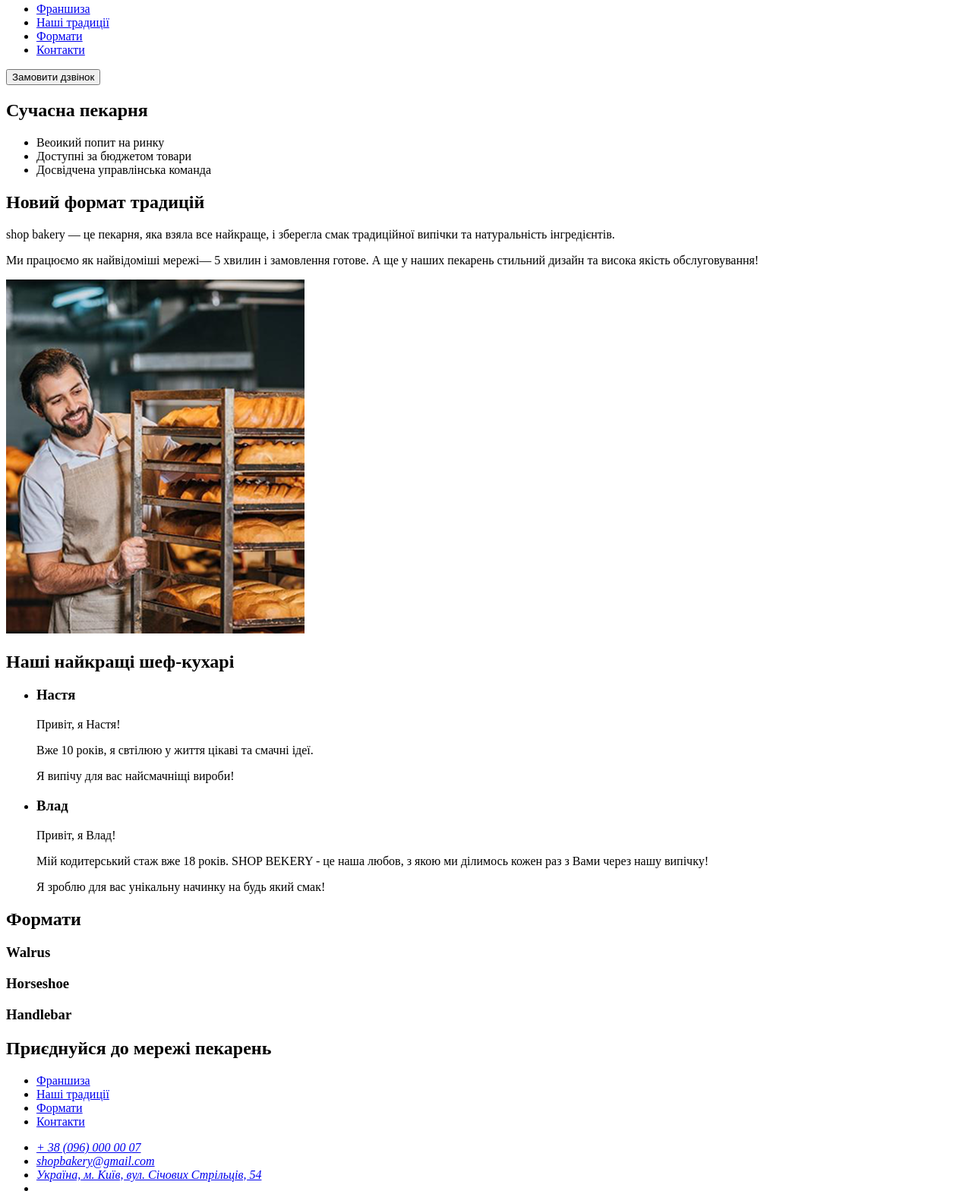
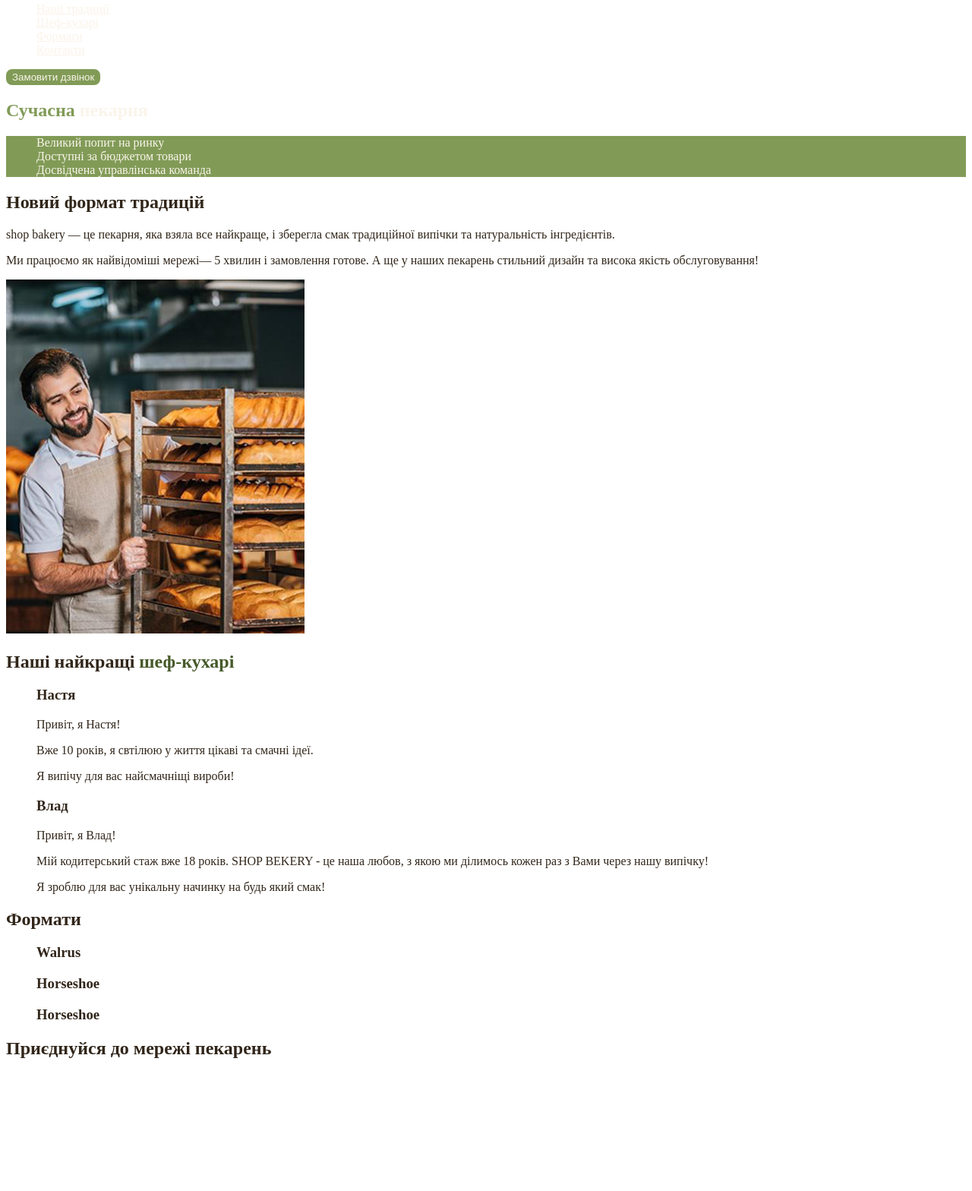
Before and after one commit to megberrry/fullstack, a plain HTML site: page index.html in a window 1280 px wide. Shown: the part 70-1638 px from the top of the page at 76% size. Drawn offline with Linux system fonts and the light colour scheme.

Commit message:
Add styles.css and css variables

```diff
--- /dev/null
+++ b/css/style.css
@@ -0,0 +1,48 @@
+body {
+    color: #31261A;
+}
+
+ul {
+    list-style-type: none;
+}
+
+.button {
+    color: #FAF4EA;
+    background-color: #819B57;
+    border: 2px solid #819B57;
+    border-radius: 8px;
+}
+
+.button:hover {
+    color: #465929;
+    background-color: transparent;
+}
+
+.link {
+    color: #FAF4EA;
+}
+
+.link:hover {
+    color: #819B57;
+}
+
+.hero-title {
+    color: #FAF4EA;
+}
+
+.hero-title .accent {
+    color: #819B57;
+}
+
+.advantages-list {
+    color: #FAF4EA;
+    background-color: #819B57;
+}
+
+.section-title {
+    color: #31261A;
+}
+
+.section-title .accent {
+    color: #465929;
+}
--- a/index.html
+++ b/index.html
@@ -1,36 +1,38 @@
 <!DOCTYPE html>
-<html lang="en">
+<html lang="uk">
 <head>
     <meta charset="UTF-8">
     <meta https-equiv="X-UA-Compatible" content="IE=edge">
     <meta name="viewport" content="width=device-width, initial-scale=1.0">
     <title>bakery</title>
+    <link rel="stylesheet" href="css/style.css">
 </head>
 <body>
     <header>
         <nav>
-            <a href="#">
+            <a href="/">
                 <img src="/images/logo.png" alt="логотип сучасної пекарні">
             </a>
             <ul>
-                <li><a href="#">Франшиза</a></li>
-                <li><a href="#">Наші традиції</a></li>
-                <li><a href="#">Формати</a></li>
-                <li><a href="#">Контакти</a></li>
+                <li><a class="link" href="#traditions-section">Наші традиції</a></li>
+                <li><a class="link" href="#chefs-section">Шеф-кухарі</a></li>
+                <li><a class="link" href="#formats-section">Формати</a></li>
+                <li><a class="link" href="#contacts-section">Контакти</a></li>
             </ul>
         </nav>
-        <button type="button">Замовити дзвінок</button>
+        <button class="button" type="button">Замовити дзвінок</button>
+    </header>
     <main>
         <section>
-                <h1>Сучасна пекарня</h1>
+            <h1 class="hero-title"><span class="accent">Сучасна</span> пекарня</h1>
         </section>
-            <section>
-                <ul>
-                    <li>Веоикий попит на ринку</li>
+        <section id="traditions-section">
+            <ul class="advantages-list">
+                <li>Великий попит на ринку</li>
                 <li>Доступні за бюджетом товари</li>
                 <li>Досвідчена управлінська команда</li>
             </ul>
-                <h2>Новий формат традицій</h2>
+            <h2 class="section-title">Новий формат традицій</h2>
             <p>
                 <span>shop bakery</span> — це пекарня, яка взяла все найкраще, і
                 зберегла смак традиційної випічки та натуральність інгредієнтів.
@@ -40,12 +42,13 @@
                 <span>5 хвилин і замовлення готове</span>. А ще у наших пекарень
                 стильний дизайн та висока якість обслуговування!
             </p>
-                <a href="#">
-                    <img src="/images/backerman.png" alt="Чоловік з хлібом">
-                </a>
+            <img
+                src="/images/backerman.png"
+                alt="Чоловік з хлібом"
+            />
         </section>
-            <section>
-                <h2>Наші найкращі шеф-кухарі</h2>
+        <section id="chefs-section">
+            <h2 class="section-title">Наші найкращі <span class="accent">шеф-кухарі</span></h2>
             <ul>
                 <li>
                     <article>
@@ -59,29 +62,38 @@
                     <article>
                         <h3>Влад</h3>
                         <p>Привіт, я Влад!</p>
-                            <p>Мій кодитерський стаж вже 18 років.
-                                SHOP BEKERY - це наша любов, з якою ми ділимось кожен раз з Вами через нашу випічку!</p>
+                        <p>
+                            Мій кодитерський стаж вже 18 років. SHOP BEKERY - це наша любов,
+                            з якою ми ділимось кожен раз з Вами через нашу випічку!
+                        </p>
                         <p>Я зроблю для вас унікальну начинку на будь який смак!</p>
                     </article>
                 </li>
             </ul>
-
-
         </section>
-            <section>
-                <h2>Формати</h2>
+        <section id="formats-section">
+            <h2 class="section-title">Формати</h2>
+            <ul>
+                <li>
                     <article>
-                    <h3 lang="">Walrus</h3>
+                        <h3 lang="en">Walrus</h3>
                     </article>
+                </li>
+                <li>
                     <article>
-                    <h3>Horseshoe</h3>
+                        <h3 lang="en">Horseshoe</h3>
                     </article>
+                </li>
+                <li>
                     <article>
-                    <h3>Handlebar</h3>
+                        <h3 lang="en">Horseshoe</h3>
                     </article>
+                </li>
+            </ul>
         </section>
-            <section>
-                <h2>Приєднуйся до мережі пекарень</h2>
+        <section id="contacts-section">
+            <h2 class="section-title">Приєднуйся до мережі пекарень</h2>
+            <iframe src="" frameborder="0"></iframe>
         </section>
     </main>
     <footer>
@@ -90,8 +102,8 @@
                     <!--logo-->
             </a>
             <ul>
-                    <li><a href="#">Франшиза</a></li>
                 <li><a href="#">Наші традиції</a></li>
+                <li><a href="#">Шеф-кухарі</a></li>
                 <li><a href="#">Формати</a></li>
                 <li><a href="#">Контакти</a></li>
             </ul>
@@ -117,9 +129,8 @@
                 </li>
             </ul>
             <a href="#" target="_blank">Політика конфіденційності</a>
-                <p>2022 Дані захищені</p>
+            <p>&copy; 2022 Дані захищені</p>
         </address>
     </footer>
-    </header>
 </body>
 </html>
```
Also changed, not shown: 1 other file. Lines whose indentation alone changed are shown as unchanged.
